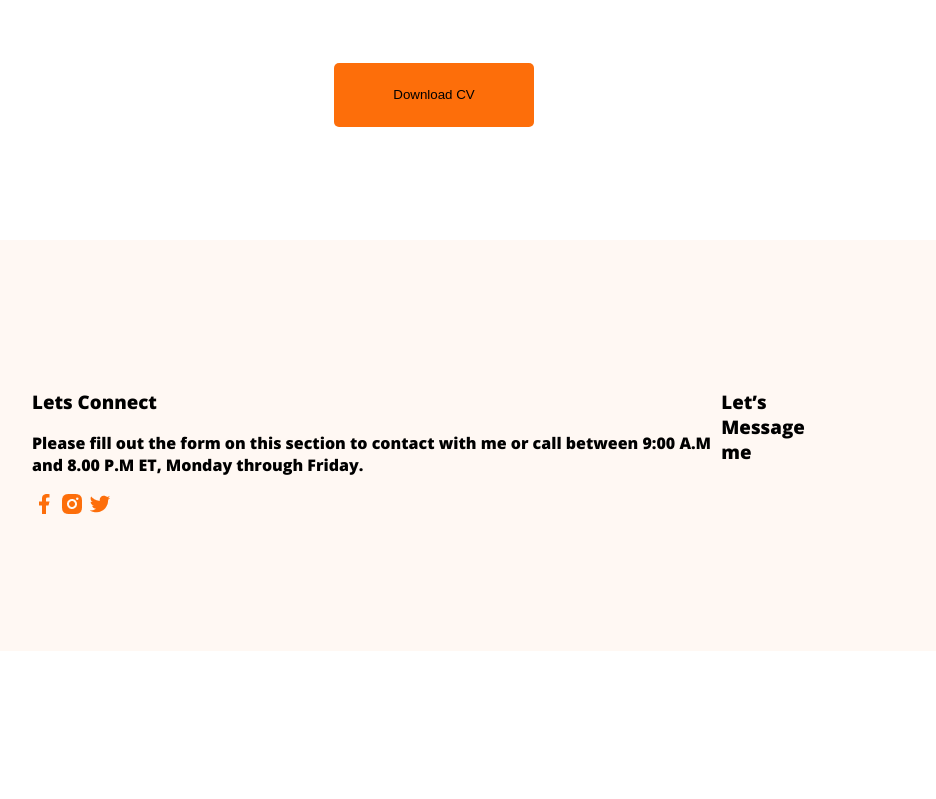
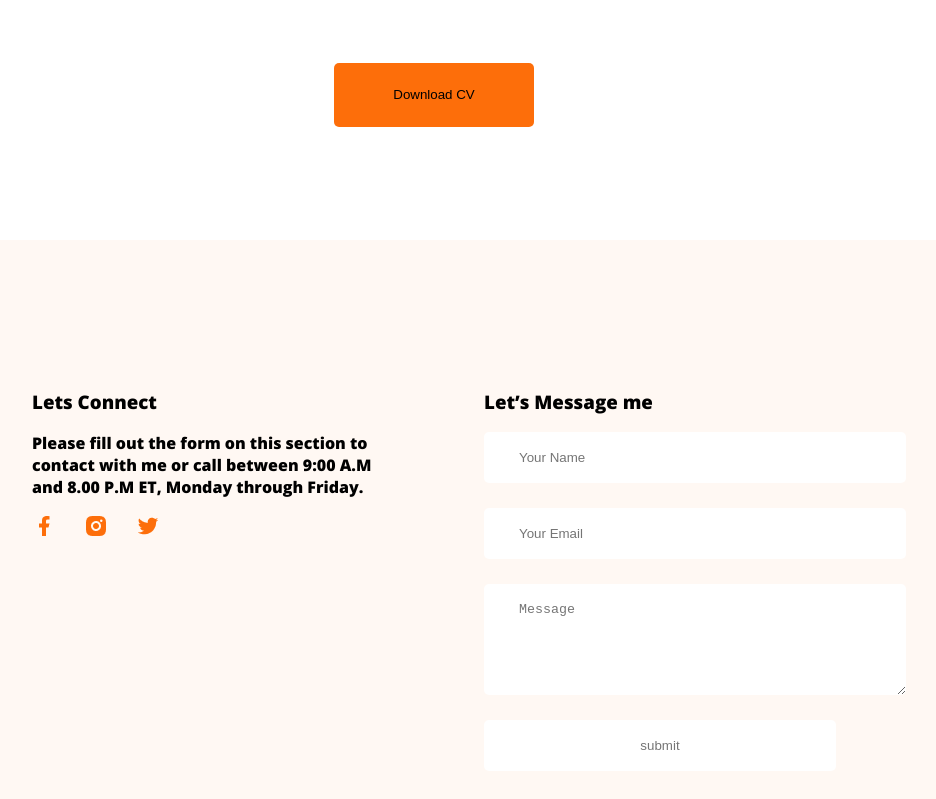
Before and after one commit to Tonmoy6/tonmoy-web-dev-porttfolio, a plain HTML site: page index.html in a window 1280 px wide. Shown: the part 3200-3999 px from the top of the page, without its empty margins (206-1142 px from the left). Before the commit the page ends 3859 px from the top, so only its background shows below. Drawn offline with nearby package versions, Linux system fonts and the light colour scheme; a web font is replaced by a local one.

Commit message:
finished footer form

```diff
--- a/index.html
+++ b/index.html
@@ -146,6 +146,7 @@
         </div>
             </section>
     </main>
+    <!--footer details-->
     <footer>
         <div class="footer-column">
             <h3 class="sextion-title">Lets Connect</h3>
@@ -158,7 +159,12 @@
         </div>
         <div class="footer-column">
             <h3 class="sextion-title">Let’s Message me</h3>
-            <p class="section-description"></p>
+            <form action="" class="contacts">
+                <input type="text" placeholder="Your Name">
+                <input type="email" name="" placeholder="Your Email" id="">
+                <textarea name="" id="" placeholder="Message" cols="30" rows="5"></textarea>
+                <input class="btn-contact" type="submit" value="submit">
+            </form>
         </div>
     </footer>
 </body>
--- a/style/styleportffolio.css
+++ b/style/styleportffolio.css
@@ -180,4 +180,25 @@ footer{
     background-color: #FFF8F3;
     padding: 130px 230px;
     margin-top: 113px;
+    gap: 100px;
 }
+.footer-column{
+    width: 50%;
+}
+.contacts input, textarea{
+    display: block;
+    margin-bottom: 25px;
+    padding: 18px 35px;
+    color:#757575;
+    border-radius: 5px;
+    background:#FFF;
+    border-radius: 5px;
+    border: 0px;
+    width: 100%;
+}
+.btn-contact{
+
+}
+.social-icon a {
+    margin-right: 24px;
+}
```
